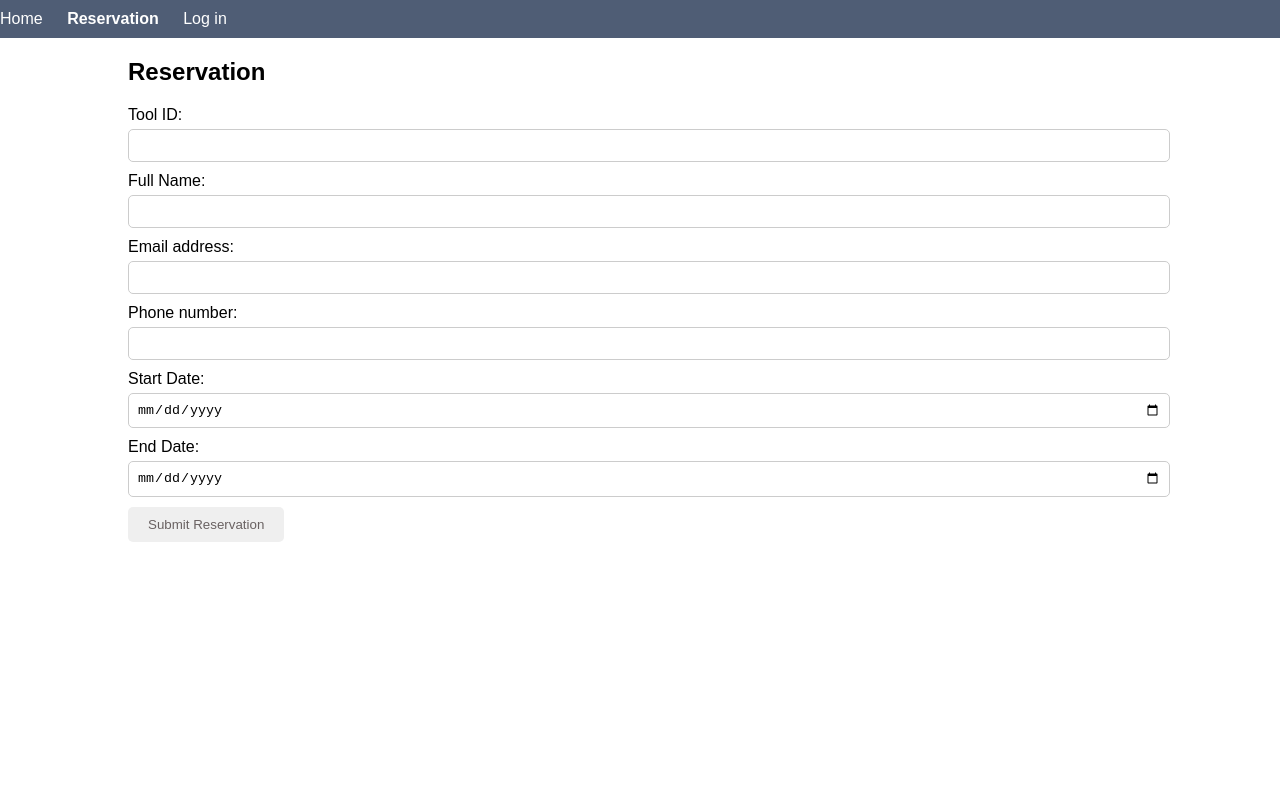
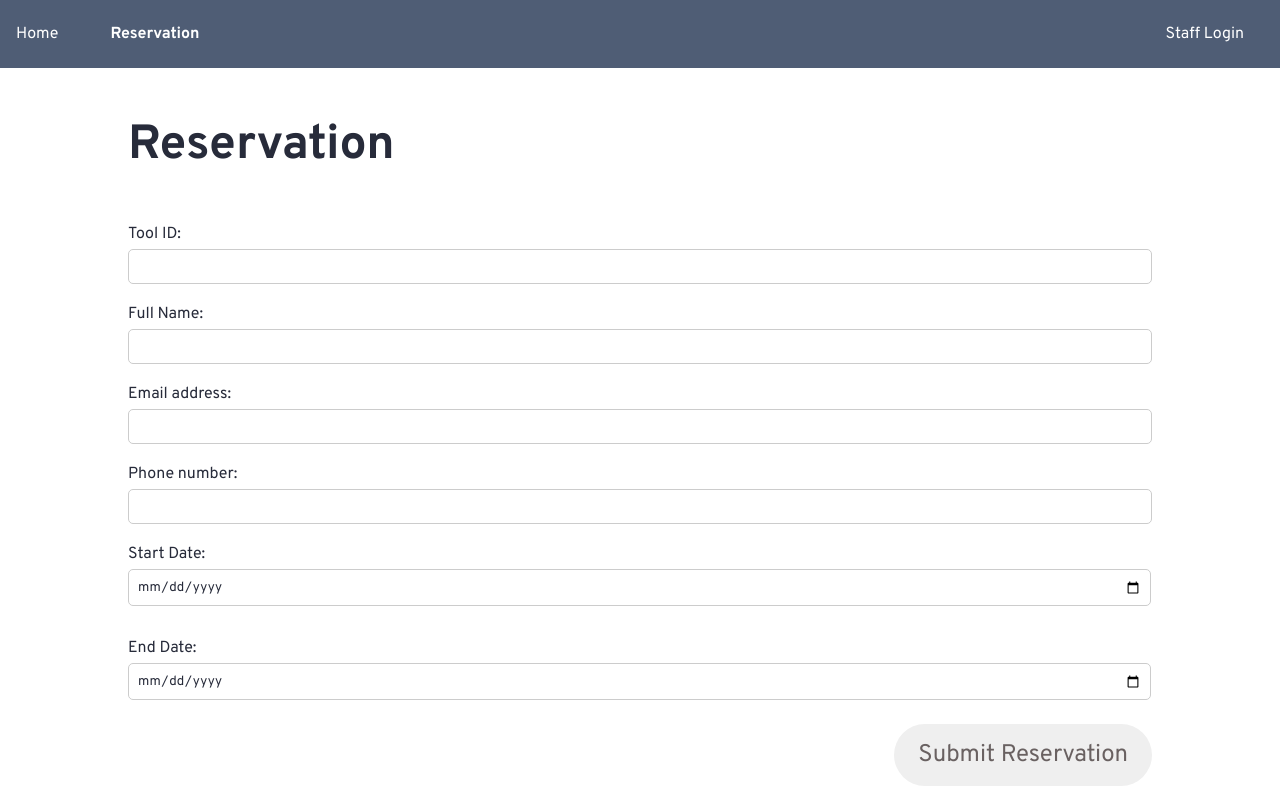
Before and after one commit to kazsho/quacksquad_frontend, a website: page reservation.html in a window 1280 px wide. Drawn offline with Linux system fonts and the light colour scheme.

Commit message:
Improve styling for reservation form page

```diff
--- a/css/reservation.css
+++ b/css/reservation.css
@@ -1,6 +1,17 @@
 body {
   margin: 0;
-    font-family: Arial, sans-serif;
+  /* font-family: Arial, sans-serif; */
+}
+
+/* Webfont */
+body,
+input,
+button {
+  font-family: "Overpass", sans-serif;
+  font-optical-sizing: auto;
+  /* font-weight: <weight>; */
+  font-style: normal;
+  color: #272B3A;
 }
 
 .header {
@@ -46,9 +57,9 @@ body {
 .reservation input[type="email"],
 .reservation input[type="tel"],
 .reservation input[type="date"] {
-    width: 100%;
+  /* width: 100%; */
   padding: 8px;
-    margin-bottom: 10px;
+  /* margin-bottom: 10px; */
   border-radius: 5px;
   border: 1px solid #ccc;
 }
@@ -64,3 +75,64 @@ body {
 .reservation button:hover {
   background-color: #007F7D;
 }
+
+/* Alex HF additions -- Thurs PM */
+
+nav.primary-nav ul {
+  display: flex;
+  justify-content: space-between;
+}
+
+/* Last list item on the right */
+nav.primary-nav ul li:last-child {
+  margin-left: auto;
+}
+
+nav ul li a {
+  display: block;
+  color: #ffffff;
+  text-align: center;
+  padding: 14px 16px;
+  text-decoration: none;
+  font-size: 16px;
+}
+
+nav ul li a:hover {
+  background-color: #3b475e;
+}
+
+h1 {
+  margin-top: 3rem;
+  font-size: 3rem;
+}
+
+form.reservation-form {
+  display: flex;
+  flex-direction: column;
+  margin-top: 3rem;
+}
+
+form.reservation-form input {
+  /* width: calc(100% - 4rem); */
+}
+
+.reservation input[type="date"] {
+  width: calc(100% - 1.2rem);
+}
+
+button.submit-button {
+  align-self: flex-end;
+  margin-top: 1.5rem;
+  padding: 1rem 1.5rem;
+  border-radius: 2rem;
+  font-size: 1.5rem;
+}
+
+button.submit-button:hover {
+  background-color: #007F7D;
+  color: white;
+}
+
+.mb-2 {
+  margin-bottom: 2rem;
+}
--- a/reservation.html
+++ b/reservation.html
@@ -1,25 +1,34 @@
 <!DOCTYPE html>
 <html lang="en">
+
 <head>
   <meta charset="UTF-8">
   <meta name="viewport" content="width=device-width, initial-scale=1.0">
   <title>Reservation Page</title>
-  <link rel="stylesheet" href="/css/reservation.css">
+
+  <!-- Google Fonts -->
+  <link rel="preconnect" href="https://fonts.googleapis.com">
+  <link rel="preconnect" href="https://fonts.gstatic.com" crossorigin>
+  <link href="https://fonts.googleapis.com/css2?family=Overpass:ital,wght@0,100..900;1,100..900&display=swap"
+    rel="stylesheet">
+
+  <link rel="stylesheet" href="css/reservation.css">
 </head>
+
 <body>
   <header class="header">
-    <nav>
+    <nav class="primary-nav">
       <ul>
         <li><a href="index.html">Home</a></li>
         <li><a href="#" class="active">Reservation</a></li>
-        <li><a href="signIn.html">Log in</a></li>
+        <li><a href="signIn.html">Staff Login</a></li>
       </ul>
     </nav>
   </header>
 
   <section class="reservation">
     <h1>Reservation</h1>
-    <form id="reservationForm">
+    <form id="reservationForm" class="reservation-form">
       <label for="toolID">Tool ID:</label>
       <input type="text" id="toolID" name="toolID" required><br>
 
@@ -34,17 +43,18 @@
 
       <div>
         <label for="startDate">Start Date:</label>
-        <input type="date" id="startDate" name="startDate" required>
+        <input type="date" id="startDate" name="startDate" required class="mb-2">
       </div>
       <div>
         <label for="endDate">End Date:</label>
         <input type="date" id="endDate" name="endDate" required>
       </div>
 
-      <button type="submit" id="submitReservation">Submit Reservation</button>
+      <button type="submit" id="submitReservation" class="submit-button">Submit Reservation</button>
     </form>
   </section>
 
-  <script src="/js/reservation.js"></script>
+  <script src="js/reservation.js"></script>
 </body>
+
 </html>
```
Lines whose indentation alone changed are shown as unchanged.
